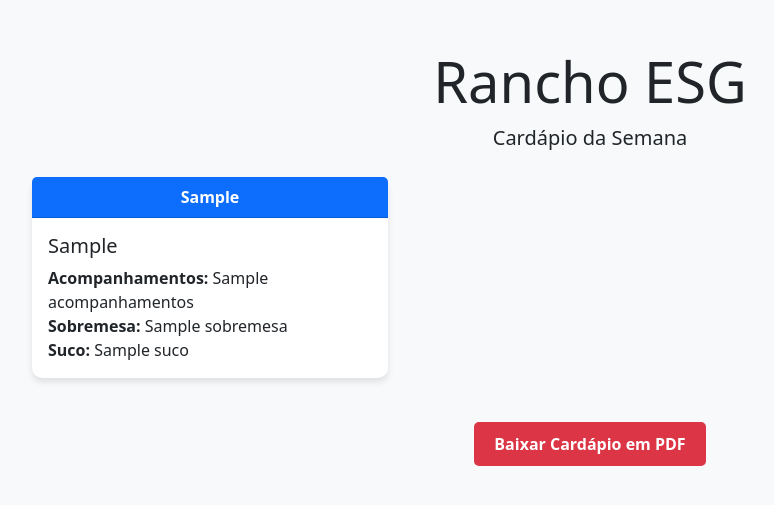
After one commit to Vitor-hln/Rancho_ESG, a Django app: template Rancho_ESG/templates/index.html in a window 1280 px wide. The commit adds this page. Shown: the top 505 px of the page, without its empty margins (50-824 px from the left). Run offline with Django 5.2, Linux system fonts and the light colour scheme; the template is opened without the code that fills it: most values are stand-ins (such as "Sample title", 1, 10 or a date in 2020).

Commit message:
Template da pagina principal

```diff
--- /dev/null
+++ b/Rancho_ESG/templates/index.html
@@ -0,0 +1,75 @@
+<!DOCTYPE html>
+<html lang="pt-br">
+<head>
+    <meta charset="UTF-8">
+    <meta name="viewport" content="width=device-width, initial-scale=1.0">
+    <title>Rancho ESG - Cardápio da Semana</title>
+    <!-- Bootstrap CSS -->
+    <link href="https://cdn.jsdelivr.net/npm/bootstrap@5.3.0/dist/css/bootstrap.min.css" rel="stylesheet">
+    <style>
+        body {
+            background-color: #f8f9fa;
+        }
+        .card {
+            margin-bottom: 20px;
+            border: none;
+            border-radius: 10px;
+            box-shadow: 0 4px 6px rgba(0, 0, 0, 0.1);
+        }
+        .card-header {
+            background-color: #0d6efd;
+            color: white;
+            font-weight: bold;
+            border-radius: 10px 10px 0 0;
+        }
+        .btn-pdf {
+            background-color: #dc3545;
+            color: white;
+            font-weight: bold;
+            border: none;
+            padding: 10px 20px;
+            border-radius: 5px;
+        }
+        .btn-pdf:hover {
+            background-color: #c82333;
+        }
+    </style>
+</head>
+<body>
+    <div class="container mt-5">
+        <div class="text-center mb-4">
+            <h1 class="display-4">Rancho ESG</h1>
+            <p class="lead">Cardápio da Semana</p>
+        </div>
+
+        <!-- Cardápio da Semana -->
+        <div class="row">
+            {% for cardapio in cardapios %}
+            <div class="col-md-4">
+                <div class="card">
+                    <div class="card-header text-center">
+                        {{ cardapio.get_dia_display }}
+                    </div>
+                    <div class="card-body">
+                        <h5 class="card-title">{{ cardapio.prato_principal }}</h5>
+                        <p class="card-text">
+                            <strong>Acompanhamentos:</strong> {{ cardapio.acompanhamentos }}<br>
+                            <strong>Sobremesa:</strong> {{ cardapio.sobremesa }}<br>
+                            <strong>Suco:</strong> {{ cardapio.suco }}
+                        </p>
+                    </div>
+                </div>
+            </div>
+            {% endfor %}
+        </div>
+
+        <!-- Botão para Gerar PDF -->
+        <div class="text-center mt-4">
+            <a href="{% url 'gerar_pdf' %}" class="btn btn-pdf">Baixar Cardápio em PDF</a>
+        </div>
+    </div>
+
+    <!-- Bootstrap JS (opcional, se precisar de funcionalidades JS do Bootstrap) -->
+    <script src="https://cdn.jsdelivr.net/npm/bootstrap@5.3.0/dist/js/bootstrap.bundle.min.js"></script>
+</body>
+</html>
--- a/app_accounts/managment/commands/create_groups.py
+++ /dev/null
@@ -1,4 +0,0 @@
-from django.contrib.auth.models import Group, permission
-from django.contrib.contenttypes.models import ContentType
-from django.core.management.base import BaseCommand
-from app_accounts.models.models import CustomUser
--- a/app_accounts/templates/registro.html
+++ b/app_accounts/templates/registro.html
@@ -87,7 +87,7 @@
             <!-- Username Field -->
             <div class="mb-3">
                 <label for="id_username" class="form-label">Matrícula/Login:</label>
-                <input type="text" name="username" id="id_username" class="form-control" value="{{ form.username.value|default:'' }}">
+                <input type="text" name="username" id="id_username" class="form-control" pattern="\d+" value="{{ form.username.value|default:'' }}">
                 {% if form.username.errors %}
                     <div class="text-danger">
                         {% for error in form.username.errors %}
```
Also changed, not shown: app_accounts/forms/registrarion_forms.py (+7 -0 lines), Rancho_ESG/templates/__init__.py (added), app_accounts/managment/commands/__init.py (deleted).
